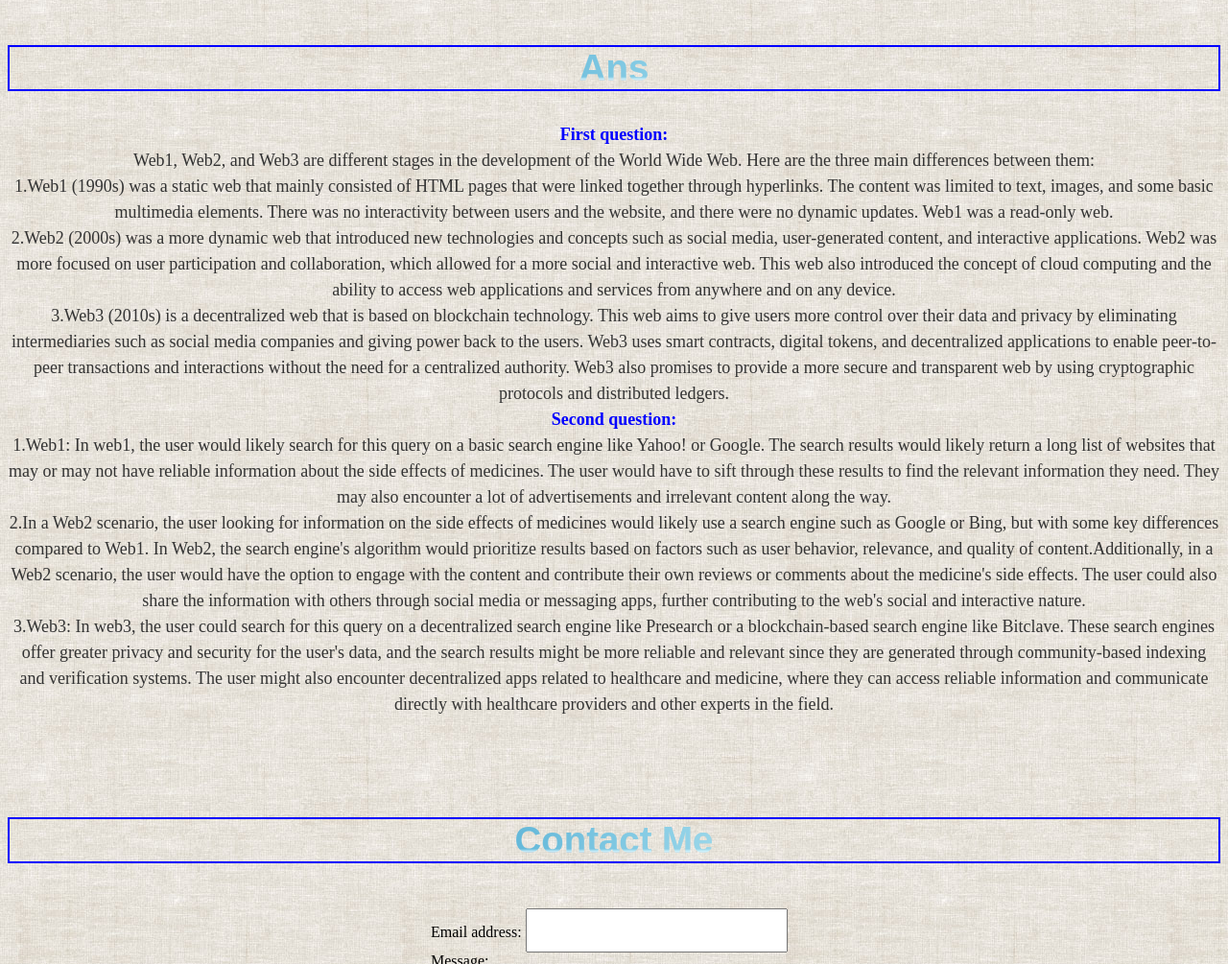
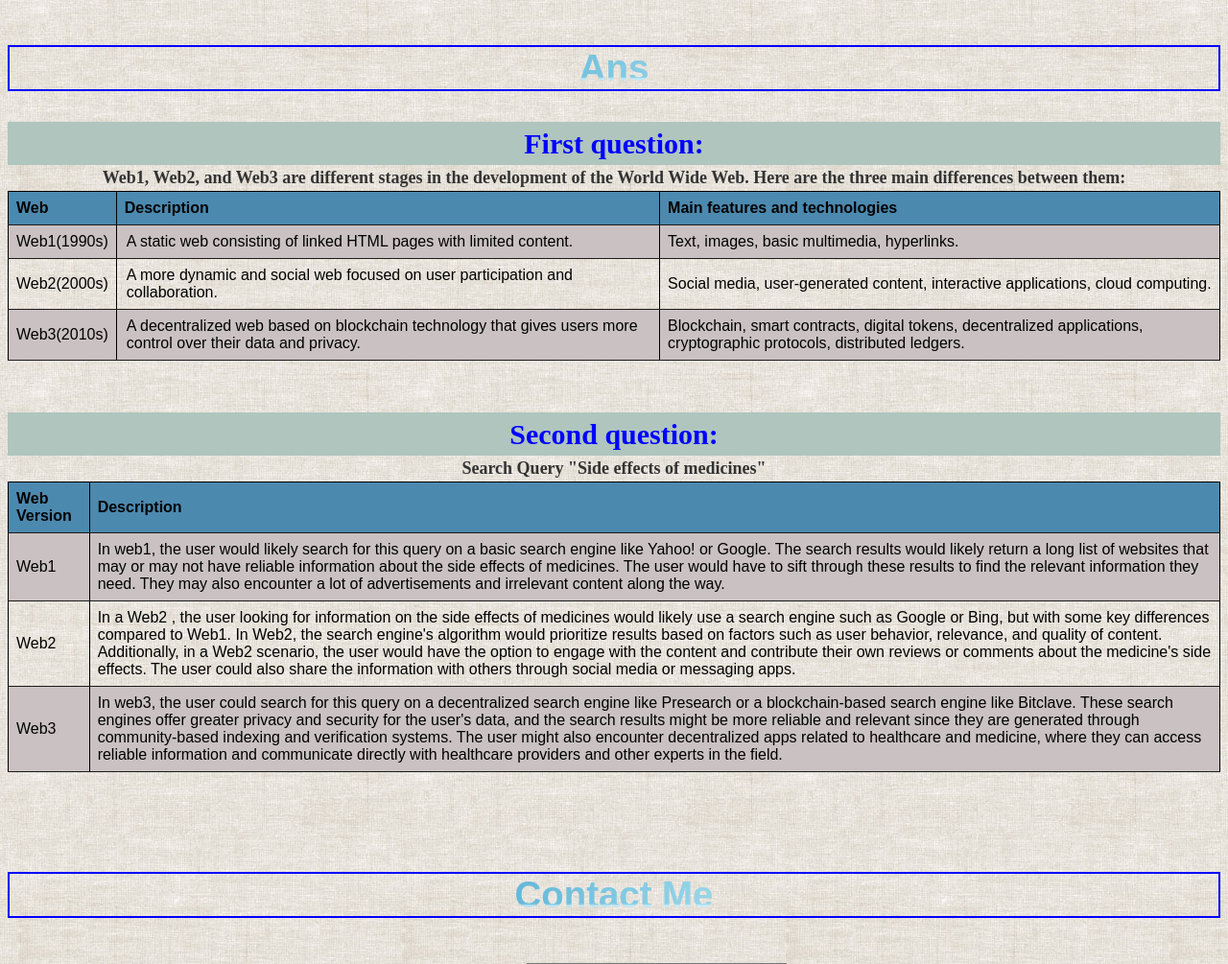
Before and after one commit to keren1231998/FirstWebsite, a plain HTML site: page index.html in a window 1280 px wide. Shown: the part 2780-3785 px from the top of the page at 96% size. Drawn offline with Linux system fonts and the light colour scheme.

Commit message:
Update index.html

```diff
--- a/index.html
+++ b/index.html
@@ -214,21 +214,76 @@
 <br/>
 <h1>Ans</h1>
 
-<p style="color: blue;">First question:</br> </p>
-<p>Web1, Web2, and Web3 are different stages in the development of the World Wide Web. Here are the three main differences between them: </br>
+<p style="font-size:30px; text-align: center; background-color:rgb(175, 197, 190); color: blue;">First question:</br> </p>
+<p><b>Web1, Web2, and Web3 are different stages in the development of the World Wide Web. Here are the three main differences between them: </p></b>
+<style>
+  table {
+    font-family: Arial, sans-serif;
+    border-collapse: collapse;
+    width: 100%;
+    margin: auto;
+  }
+  th, td {
+    border: 1px solid black;
+    padding: 8px;
+    text-align: left;
+    border-bottom: 1px solid #1d1b1b;
+  }
+  th {
+    background-color: #4c89af;
+    color: rgb(3, 2, 2);
+  }
+  tr:nth-child(even) {
+    background-color: #cac2c2;
+  }
+</style>
 
-  1.Web1 (1990s) was a static web that mainly consisted of HTML pages that were linked together through hyperlinks. The content was limited to text, images, and some basic multimedia elements. There was no interactivity between users and the website, and there were no dynamic updates. Web1 was a read-only web.</br>
+<table>
+  <tr>
+    <th>Web</th>
+    <th>Description</th>
+    <th>Main features and technologies</th>
+  </tr>
+  <tr>
+    <td>Web1(1990s)</td>
+    <td style="padding-left: 10px;">A static web consisting of linked HTML pages with limited content.</td>
+    <td>Text, images, basic multimedia, hyperlinks.</td>
+  </tr>
+  <tr>
+    <td>Web2(2000s)</td>
+    <td style="padding-left: 10px;">A more dynamic and social web focused on user participation and collaboration.</td>
+    <td>Social media, user-generated content, interactive applications, cloud computing.</td>
+  </tr>
+  <tr>
+    <td>Web3(2010s)</td>
+    <td style="padding-left: 10px;">A decentralized web based on blockchain technology that gives users more control over their data and privacy.</td>
+    <td>Blockchain, smart contracts, digital tokens, decentralized applications, cryptographic protocols, distributed ledgers.</td>
+  </tr>
+</table>
+</br>
+</br>
+</br>
+<p style="font-size:30px; text-align: center; background-color:rgb(175, 197, 190); color: blue;"><b>Second question:</b></br></p>
+<p><b>Search Query "Side effects of medicines" </p></b>
+<table>
+  <tr>
+    <th>Web Version</th>
+    <th>Description</th>
+  </tr>
+  <tr>
+    <td>Web1</td>
+    <td>In web1, the user would likely search for this query on a basic search engine like Yahoo! or Google. The search results would likely return a long list of websites that may or may not have reliable information about the side effects of medicines. The user would have to sift through these results to find the relevant information they need. They may also encounter a lot of advertisements and irrelevant content along the way.</td>
+  </tr>
+  <tr>
+    <td>Web2</td>
+    <td>In a Web2 , the user looking for information on the side effects of medicines would likely use a search engine such as Google or Bing, but with some key differences compared to Web1. In Web2, the search engine's algorithm would prioritize results based on factors such as user behavior, relevance, and quality of content. Additionally, in a Web2 scenario, the user would have the option to engage with the content and contribute their own reviews or comments about the medicine's side effects. The user could also share the information with others through social media or messaging apps.</td>
+  </tr>
+  <tr>
+    <td>Web3</td>
+    <td>In web3, the user could search for this query on a decentralized search engine like Presearch or a blockchain-based search engine like Bitclave. These search engines offer greater privacy and security for the user's data, and the search results might be more reliable and relevant since they are generated through community-based indexing and verification systems. The user might also encounter decentralized apps related to healthcare and medicine, where they can access reliable information and communicate directly with healthcare providers and other experts in the field.</td>
+  </tr>
+</table>
 
-  2.Web2 (2000s) was a more dynamic web that introduced new technologies and concepts such as social media, user-generated content, and interactive applications. Web2 was more focused on user participation and collaboration, which allowed for a more social and interactive web. This web also introduced the concept of cloud computing and the ability to access web applications and services from anywhere and on any device.</br>
-
-  3.Web3 (2010s) is a decentralized web that is based on blockchain technology. This web aims to give users more control over their data and privacy by eliminating intermediaries such as social media companies and giving power back to the users. Web3 uses smart contracts, digital tokens, and decentralized applications to enable peer-to-peer transactions and interactions without the need for a centralized authority. Web3 also promises to provide a more secure and transparent web by using cryptographic protocols and distributed ledgers.</br>
-</p>
-<p style="color: blue;"><b>Second question:</b></br></p>
-<p>
-  1.Web1: In web1, the user would likely search for this query on a basic search engine like Yahoo! or Google. The search results would likely return a long list of websites that may or may not have reliable information about the side effects of medicines. The user would have to sift through these results to find the relevant information they need. They may also encounter a lot of advertisements and irrelevant content along the way.</br>
-  2.In a Web2 scenario, the user looking for information on the side effects of medicines would likely use a search engine such as Google or Bing, but with some key differences compared to Web1. In Web2, the search engine's algorithm would prioritize results based on factors such as user behavior, relevance, and quality of content.Additionally, in a Web2 scenario, the user would have the option to engage with the content and contribute their own reviews or comments about the medicine's side effects. The user could also share the information with others through social media or messaging apps, further contributing to the web's social and interactive nature.</br>
-  3.Web3: In web3, the user could search for this query on a decentralized search engine like Presearch or a blockchain-based search engine like Bitclave. These search engines offer greater privacy and security for the user's data, and the search results might be more reliable and relevant since they are generated through community-based indexing and verification systems. The user might also encounter decentralized apps related to healthcare and medicine, where they can access reliable information and communicate directly with healthcare providers and other experts in the field.</br>
-</p>
 </section>
 
 <section id="contact" class="section">
```
